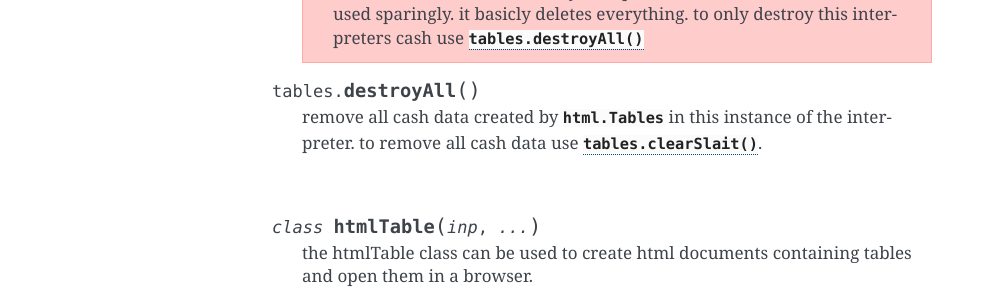
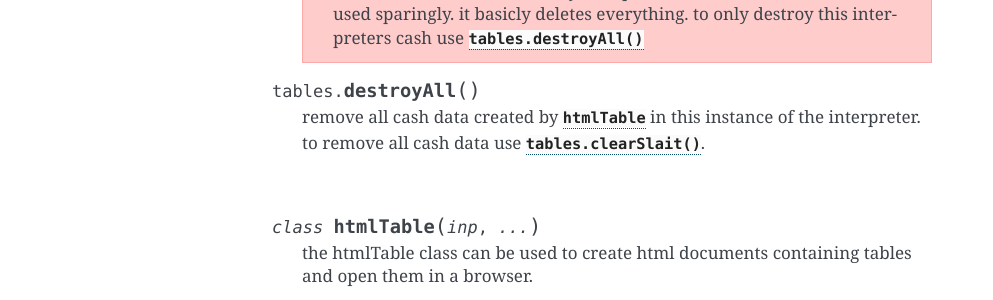
Before and after one commit to JulianWww/tables, a Sphinx documentation site: the page built from source/basics.rst, in a window 1280 px wide. Shown: the part 1141-1441 px from the top of the page, without its empty margins (148-1141 px from the left). Built offline with Sphinx 7.4.7, drawn with Linux system fonts in a browser that asks for light colours.

Commit message:
Update basics.rst
redid htmlTable likers

```diff
--- a/source/basics.rst
+++ b/source/basics.rst
@@ -59,7 +59,7 @@ it defines the following:
 
 .. py:function:: tables.destroyAll()
 
-   remove all cash data created by :py:class:`html.Tables` in this instance of the interpreter. to remove all cash data use :py:func:`tables.clearSlait`.
+   remove all cash data created by :py:class:`htmlTable` in this instance of the interpreter. to remove all cash data use :py:func:`tables.clearSlait`.
 
 |
 
```
